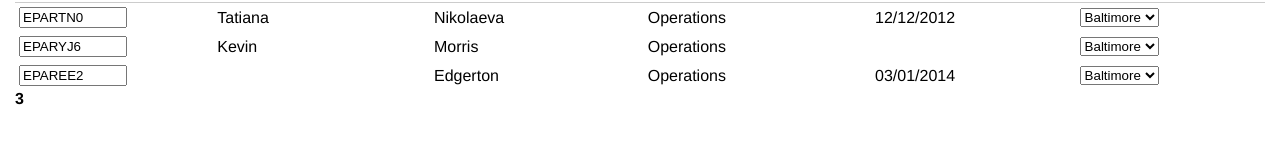
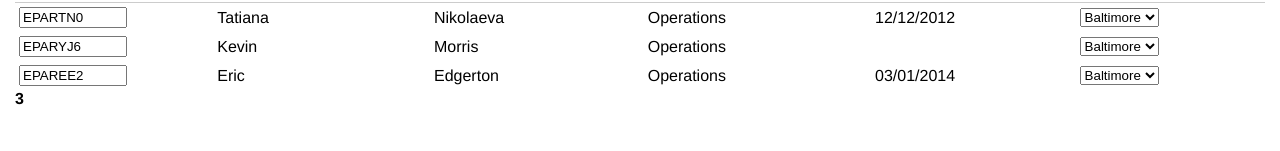
Before and after one commit to afineedge/vue-advanced-table, a Vue app: page / in a window 1280 px wide. Shown: the part 135-286 px from the top of the page. Built offline with nearby package versions, Linux system fonts and the light colour scheme.

Commit message:
Sorting changed, date filtering fixes, VNode rendering
new VNode rendering method
filter months and days with leading zeroes
Changed ordering method to sort by array

```diff
--- a/src/App.vue
+++ b/src/App.vue
@@ -81,7 +81,7 @@ export default {
       employeeTable: {
         primaryKey: 'employeeID',
         rows: [{
-          firstName: '',
+          firstName: 'Eric',
           lastName: 'Edgerton',
           employeeID: 'EPAREE2',
           department: '0',
--- /dev/null
+++ b/src/components/renderNode.js
@@ -0,0 +1,6 @@
+export default {
+    props: ['node'],
+    render() {
+        return this.node ? this.node : ''
+    }
+}
--- a/src/components/vue-advanced-table.vue
+++ b/src/components/vue-advanced-table.vue
@@ -41,6 +41,7 @@
 /* eslint-disable */
 import Vue from 'vue';
 window.Vue = Vue;
+import nodeRenderer from './renderNode'
 import vueAdvancedTableColumnHeader from './vue-advanced-table-column-header.vue'
 import vueAdvancedTableRow from './vue-advanced-table-row.vue'
 import vueAdvancedTableCell from './vue-advanced-table-cell.vue'
@@ -262,19 +263,33 @@ export default {
     },
     getVNodeText: function(node, column){
       const self = this;
-      if (typeof node[0].children !== 'undefined'){
-        if (node[0].children.length > 1){
+      const DetailConstructor = Vue.extend(nodeRenderer);
+      const detailRenderer = new DetailConstructor({
+          propsData: {
+              node: node[0]
+          }
+      });
+      detailRenderer.$mount();
+      const element = detailRenderer.$el;
+      if (element.tagName === 'SELECT'){
+        return element.options[element.selectedIndex].text;
+      }
+      return element.value || element.innerText;
+
+      /*if (typeof node[0].children !== 'undefined'){
+        if (node[0].tag !== 'select'){
+        } else if (node[0].children.length > 1){
           // eslint-disable-next-line
-          console.error('[Vue warn]: Column "' + column + '" template may contain only one root element.', self);
+          console.error('[Vue warn]: Column "' + column.name + '" template may contain only one root element.', self);
         }
         return self.getVNodeText(node[0].children, column);
       } else if (node[0].text){
         return node[0].text.trim();
       } else {
         return '';
-      }
+      }  */
     },
-    getValueForSorting: function(data, column, row) {
+    getDisplayValue: function(data, column, row) {
       const self = this;
       const scopedSlots = self.$scopedSlots;
       const slot = scopedSlots['column-' + column.name];
@@ -284,10 +299,16 @@ export default {
           row: row
         }), column);
       }
+      if (typeof column.render === 'function'){
+        return column.render(sortData);
+      }
       if (typeof column.format === 'string'){
         if (column.format === 'date'){
-          let newDate = new Date(sortData)
-          let date = (newDate.getMonth() + 1) + '/' + newDate.getDate() + '/' + newDate.getFullYear();
+          if (sortData.length === 0){
+            return '';
+          }
+          let newDate = new Date(sortData);
+          let date = (("0" + (newDate.getMonth() + 1)).slice(-2)) + '/' + ("0" + (newDate.getDate())).slice(-2) + '/' + newDate.getFullYear();
           return date;
         } else if (column.format === 'dollar'){
           return Number(sortData.replace(/[^0-9.-]+/g,""));
@@ -295,7 +316,7 @@ export default {
       } else if (!isNaN(+sortData) && sortData.toString().length > 0){
         return Number(sortData);
       }
-      return sortData.toString().toLowerCase();
+      return sortData;
     },
     getFixedStyle: function(column, target){
       const self = this;
@@ -349,51 +370,37 @@ export default {
     }
   },
   computed: {
-    filteredColumnOrder: function() {
+    displayRows: function() {
       const self = this;
-      return self.columnOrder.filter(function(column){
-        return self.isColumnVisible(column);
-      });
+      const render = [];
+      const columns = self.columns;
+      const rows = self.filteredRows;
+      for (let i = 0; i < rows.length; i++){
+        let displayRow = [];
+        for (let r = 0; r < columns.length; r++){
+          let displayCell = rows[i][columns[r].name];
+          displayRow.push(self.getDisplayValue(displayCell, columns[r], rows[i]));
+        }
+        render.push(displayRow);
+      };
+      return render;
     },
-    fixedColumn: function() {
+    rowOrder: function() {
       const self = this;
-      var fixedColumns = self.filteredColumnOrder.filter(function(column){
-        return self.getColumnByName(column).fixed;
-      });
-      if (fixedColumns.length > 1){
-        // eslint-disable-next-line
-        console.error('[Vue warn]: Multiple columns are assigned attribute "fixed" with value "true". Only the first column will be fixed.', self);
+      const order = [];
+      const rows = self.rows;
+      const displayRows = self.displayRows;
+      const len = displayRows.length;
+      const indices = new Array(len);
+      for (var i = 0; i < len; i++){
+        indices[i] = i;
       }
-      return fixedColumns[0];
-    },
-    filteredRows: function() {
-      const self = this;
-      const rows = self.rows;
-      return rows.filter(function(row){
-
-        let found = false;
-        for (let i = 0; i < self.columnOrder.length; i++){
-          const column = self.getColumnByName(self.columnOrder[i]);
-          if (typeof row[column.name] !== 'undefined'){
-            let data = self.getValueForSorting(row[column.name], column, row);
-            if (data.toString().toLowerCase().indexOf(self.search.toString().toLowerCase()) > -1){
-              found = true;
-              break;
-            }
-          }
-        }
-        return found;
-      });
-    },
-    reorderedRows: function() {
-      const self = this;
-      const rows = self.filteredRows;
 
       if (typeof self.order !== 'undefined' && self.order.column.length > 0){
-        let sortedRows = rows.sort(function(a, b) {
+        indices.sort(function(a, b) {
           const column = self.getColumnByName(self.order.column);
-          let dataA = self.getValueForSorting(a[self.order.column], column, a);
-          let dataB = self.getValueForSorting(b[self.order.column], column, b);
+          let dataA = self.getDisplayValue(rows[a][self.order.column], column, rows[a]);
+          let dataB = self.getDisplayValue(rows[b][self.order.column], column, rows[b]);
           if (dataA === dataB){
             return 0;
           }
@@ -449,9 +456,51 @@ export default {
             return 0;
           }
         });
-        return sortedRows;
       }
-      return rows;
+      return indices;
+    },
+    filteredColumnOrder: function() {
+      const self = this;
+      return self.columnOrder.filter(function(column){
+        return self.isColumnVisible(column);
+      });
+    },
+    fixedColumn: function() {
+      const self = this;
+      var fixedColumns = self.filteredColumnOrder.filter(function(column){
+        return self.getColumnByName(column).fixed;
+      });
+      if (fixedColumns.length > 1){
+        // eslint-disable-next-line
+        console.error('[Vue warn]: Multiple columns are assigned attribute "fixed" with value "true". Only the first column will be fixed.', self);
+      }
+      return fixedColumns[0];
+    },
+    filteredRows: function() {
+      const self = this;
+      const rows = self.rows;
+      const response = rows.filter(function(row){
+        let found = false;
+        for (let i = 0; i < self.columnOrder.length; i++){
+          const column = self.getColumnByName(self.columnOrder[i]);
+          if (typeof row[column.name] !== 'undefined'){
+            let data = self.getDisplayValue(row[column.name], column, row);
+            if (data.toString().toLowerCase().indexOf(self.search.toString().toLowerCase()) > -1){
+              found = true;
+              break;
+            }
+          }
+        }
+        return found;
+      });
+      return response;
+    },
+    reorderedRows: function(){
+      const self = this;
+      const rows = self.filteredRows;
+      return self.rowOrder.map(function(i){
+        return rows[i];
+      });
     },
     currentPageRows: function() {
       var self = this;
```
